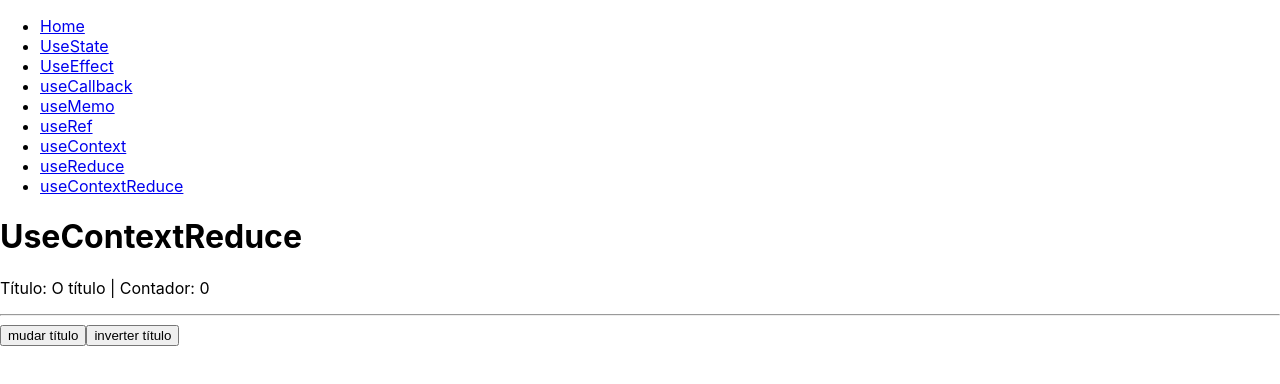
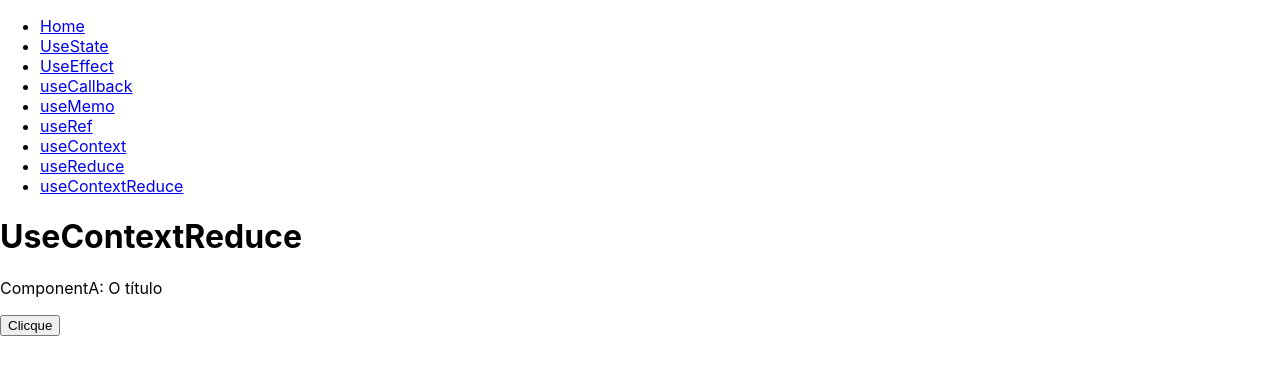
Before and after one commit to FerndsLuis/Curso_React_Avancado, a React (Create React App) app in the folder tipos-hooks/: page /useContextReduce in a window 1280 px wide. Shown: the top 384 px of the page. Built offline with nearby package versions, Linux system fonts and the light colour scheme.

Commit message:
chore: useReduce + useContext

```diff
--- /dev/null
+++ b/tipos-hooks/src/component/pages/typeContextReduce/appContext.js
@@ -0,0 +1,27 @@
+import React, { createContext } from 'react';
+
+import P from 'prop-types';
+import { useReducer } from 'react';
+import { reducer } from './reducer';
+
+// @ts-ignore
+export const Context = createContext();
+
+// data.js
+export const globalState = {
+  title: 'O título',
+  counter: 0,
+};
+
+// AppContext
+export const AppContext = ({ children }) => {
+  const [state, dispatch] = useReducer(reducer, globalState);
+
+  return (
+    <Context.Provider value={{ state, dispatch }}>{children}</Context.Provider>
+  );
+};
+
+AppContext.propTypes = {
+  children: P.node,
+};
--- /dev/null
+++ b/tipos-hooks/src/component/pages/typeContextReduce/componentA.js
@@ -0,0 +1,17 @@
+import React from 'react';
+
+const { useContext } = require('react');
+const { Context } = require('./appContext');
+
+export const ComponentA = () => {
+  const context = useContext(Context);
+
+  return (
+    <>
+      <p>ComponentA: {context.state.title}</p>
+      <button onClick={() => context.dispatch({ type: 'CHANGE_TITLE' })}>
+        Clicque
+      </button>
+    </>
+  );
+};
--- a/tipos-hooks/src/component/pages/typeContextReduce/index.js
+++ b/tipos-hooks/src/component/pages/typeContextReduce/index.js
@@ -1,53 +1,21 @@
 // @ts-nocheck
 import { Header } from 'component/Header';
 import React, { useReducer } from 'react';
-
-const globalState = {
-  title: 'O título',
-  counter: 0,
-};
-
-const reducer = (state, action) => {
-  switch (action.type) {
-    case 'muda':
-      console.log('muda c/ payload: ', action.payload);
-      return { ...state, title: 'Título Mudou' };
-    case 'inverte':
-      console.log('inverte');
-      const { title } = state;
-      return { ...state, title: title.split('').reverse().join('') };
-    default:
-      return { ...reducer };
-  }
-};
+import { createContext } from 'react';
+import { AppContext } from './appContext';
+import { ComponentA } from './componentA';
 
 export function TypeContextReduce() {
-  const [state, dispatch] = useReducer(reducer, globalState);
-  const { counter, title } = state;
-
   return (
     <div>
       <Header />
 
       <div>
-        <h1>UseContextReduce</h1>
-        <p>
-          Título: {title} | Contador: {counter}
-        </p>
-        <hr />
-        <button
-          onClick={() =>
-            dispatch({
-              type: 'muda',
-              payload: new Date().toLocaleDateString('pt-BR'),
-            })
-          }
-        >
-          mudar título
-        </button>
-        <button onClick={() => dispatch({ type: 'inverte' })}>
-          inverter título
-        </button>
+        <AppContext>
+          <h1>UseContextReduce</h1>
+
+          <ComponentA />
+        </AppContext>
       </div>
     </div>
   );
--- /dev/null
+++ b/tipos-hooks/src/component/pages/typeContextReduce/reducer.js
@@ -0,0 +1,4 @@
+export const reducer = (state, action) => {
+  console.log({ action });
+  return { ...state };
+};
```
